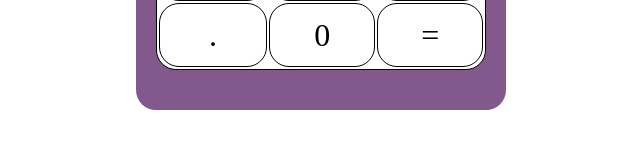
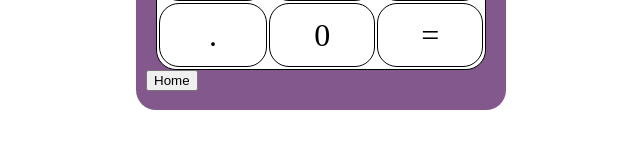
Before and after one commit to TrailBlazed/DevOpsProject1StaticWebpages, a plain HTML site: page calc.html in a window 1280 px wide. Shown: the part 468-616 px from the top of the page, without its empty margins (319-959 px from the left). Drawn offline with Linux system fonts and the light colour scheme.

Commit message:
Update calc.html

```diff
--- a/calc.html
+++ b/calc.html
@@ -7,7 +7,7 @@
     <script src="calcScript.js"></script>
 </head>
 <body>
-	<div>
+	<div class="center">
 		<header id="screen"></header>
 		<table>
 
@@ -44,6 +44,8 @@
 				</tr>
 			</tbody>
 		</table>
+
+		<button onclick="location.href = 'index.html'" id="btns" class="btns" >Home</button>
 	</div>
 </body>
 </html>
```
